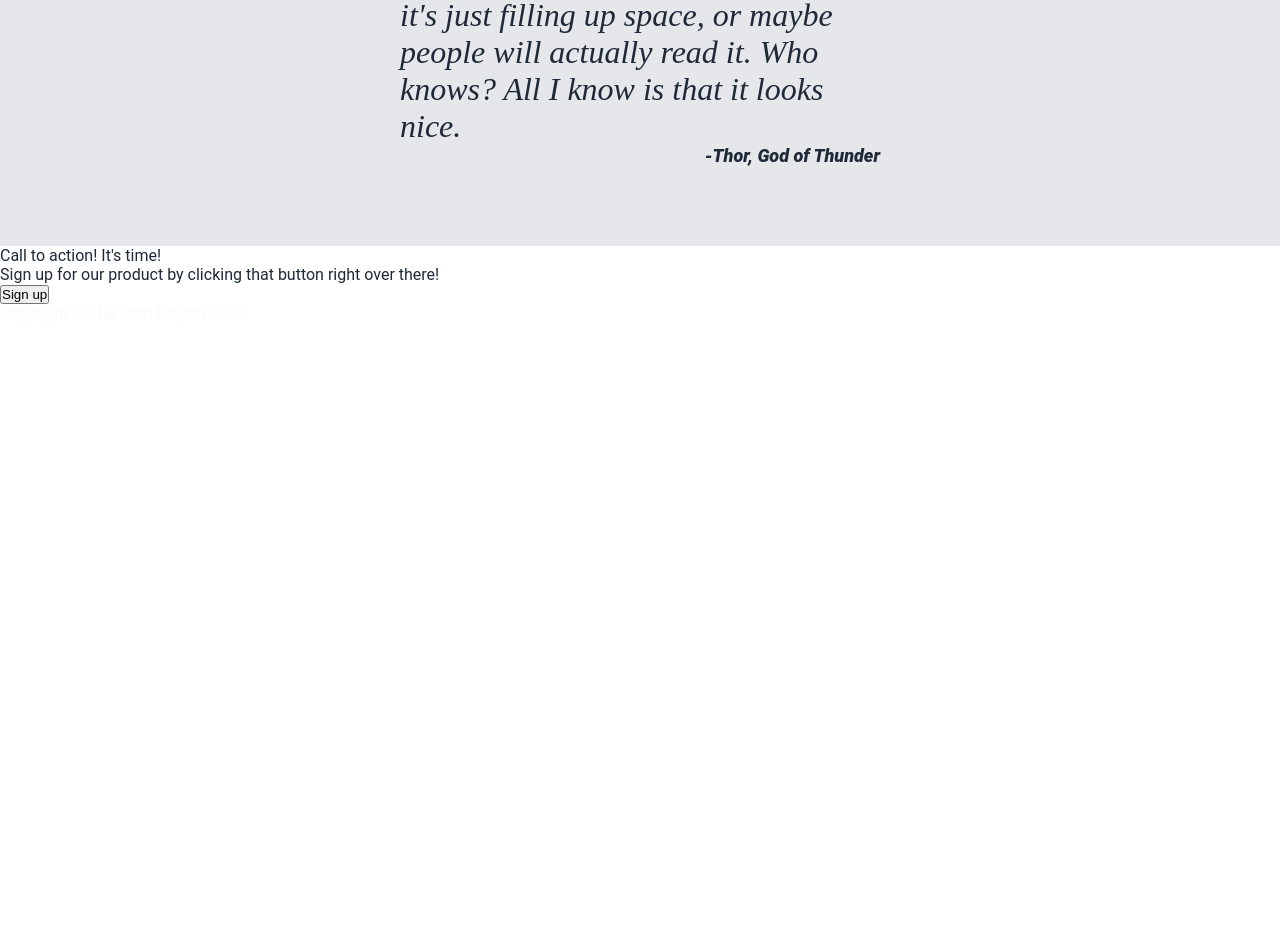
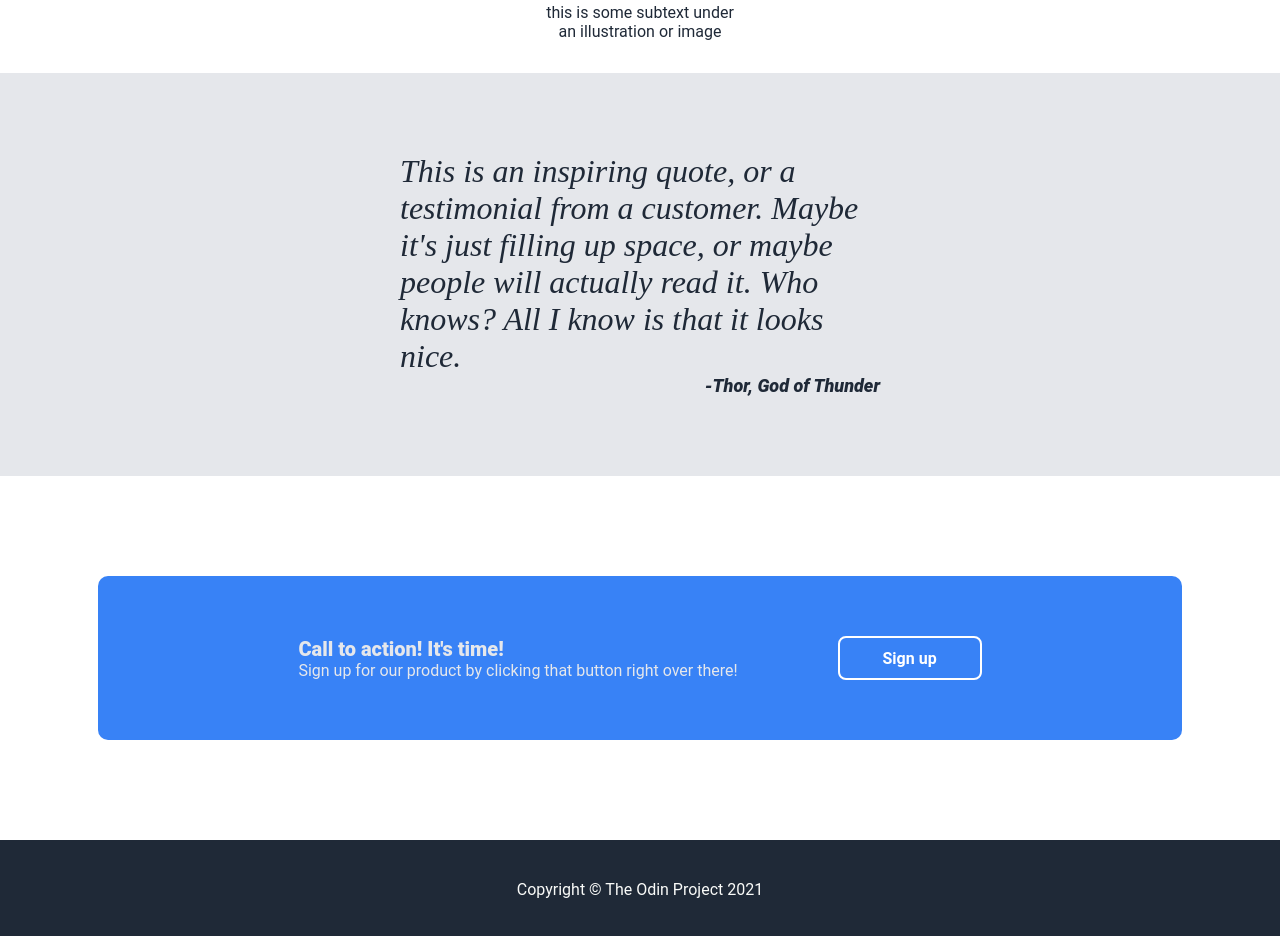
Before and after one commit to yonro-senpai/landing-page, a plain HTML site: page index.html in a window 1280 px wide. Shown: the part 1104-2040 px from the top of the page. Before the commit the page ends 1427 px from the top, so only its background shows below. Drawn offline with Linux system fonts and the light colour scheme.

Commit message:
Style main third section & footer in index.html file
Also added space between card text and image and removed button from
html file and in-place substituted with div and anchor tag. Also modified it's
class cause it was used twice. Also styled footer along and completed styling of
landing page. Reminder - rewrite to shorten and stylesheet code length.

```diff
--- a/index.html
+++ b/index.html
@@ -66,7 +66,7 @@
                     <p class="container-text">Sign up for our product by clicking that button right over there!</p>
                 </div>
                 <div class="container-right">
-                    <button class="container">Sign up</button>
+                    <a href="#"><div class="button">Sign up</div></a>
                 </div>
             </div>
         </div>
--- a/style/style.css
+++ b/style/style.css
@@ -72,7 +72,7 @@ main {
     justify-content: center;
     align-items: center;
     flex-wrap: wrap;
-    gap: 20px;
+    gap: 30px;
     padding-bottom: 80px;
 }
 .card {
@@ -92,12 +92,41 @@ main {
     display: flex;
     flex-shrink:10 10;
 }
+.main-three {
+    display: flex;
+    justify-content: center;
+    align-items: center;
+    margin: 100px 0;
+}
+.container {
+    display: flex;
+    padding: 60px 200px;
+}
+.container-left {
+    display: flex;
+    flex-direction: column;
+    justify-content: center;
+    padding-right: 100px;
+}
+.button {
+    height: 40px;
+    width: 140px;
+    display: flex;
+    justify-content: center;
+    align-items: center;
+}
+footer {
+    display: flex;
+    justify-content: center;
+    align-items: center;
+    padding: 40px 0;
+}
 /* color, font, background and decoration */
 body {
     font-family: 'Roboto', sans-serif;
     color: #f9faf8;
 }
-header {
+header,footer {
     background-color: #1f2937;
 }
 ul {
@@ -138,6 +167,7 @@ main {
     width: 200px;
     border: #3882f6 solid 4px;
     border-radius: 10px;
+    margin-bottom: 10px;
 }
 .card-text {
     text-align: center;
@@ -154,3 +184,20 @@ main {
     font-weight: 900;
     font-size: 18px;
 }
+.container {
+    background-color: #3882f6;
+    color: #e5e7eb;
+    border-radius: 10px;
+}
+.container-right {
+    font-weight: 700;
+    border: white solid 2px;
+    border-radius: 8px;
+}
+.container-heading {
+    font-weight: 900;
+    font-size: 20px;
+}
+.button {
+    color: white;
+}
```
